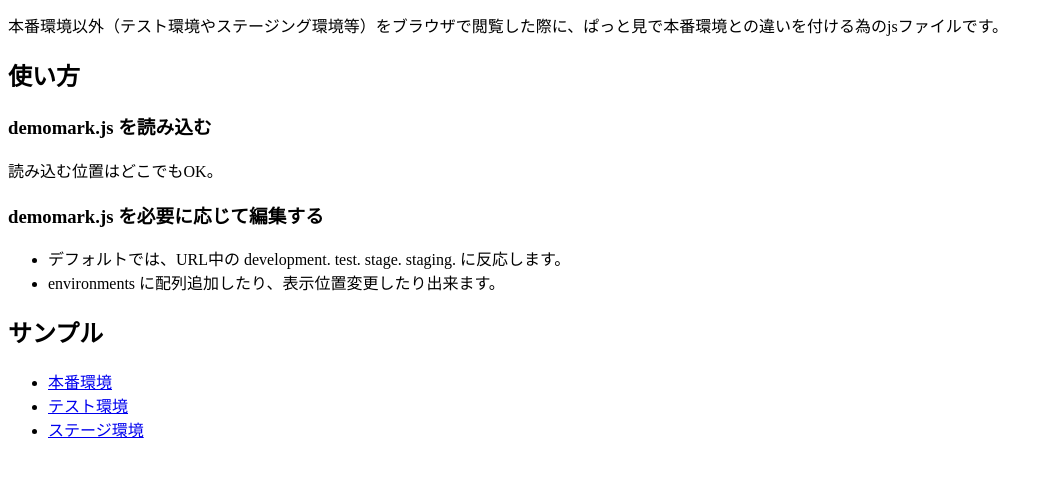
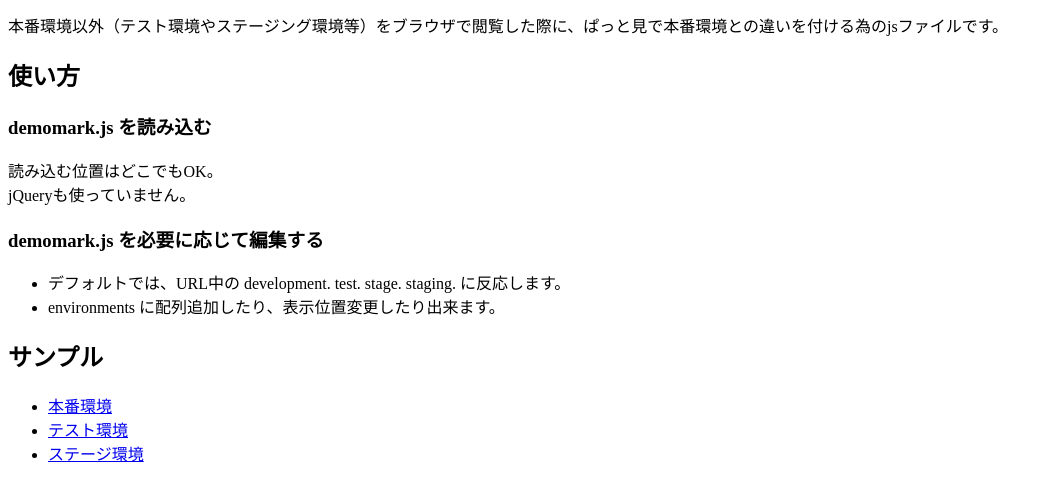
Before and after one commit to donkysoft/demomark, a plain HTML site: page index.html in a window 1280 px wide. Shown: the part 87-588 px from the top of the page, without its empty margins (0-1054 px from the left). Drawn offline with Linux system fonts and the light colour scheme.

Commit message:
modify index.html

```diff
--- a/index.html
+++ b/index.html
@@ -8,7 +8,8 @@
 
 <h3>demomark.js を読み込む</h3>
 
-<p>読み込む位置はどこでもOK。</p>
+<p>読み込む位置はどこでもOK。<br>
+jQueryも使っていません。</p>
 
 <h3>demomark.js を必要に応じて編集する</h3>
 
```
